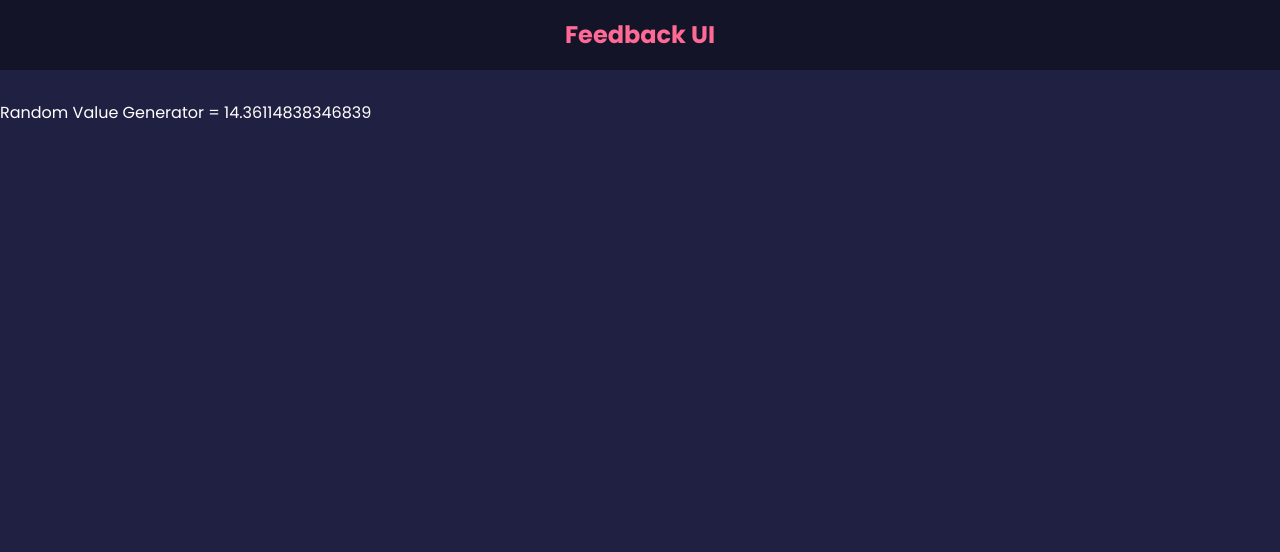
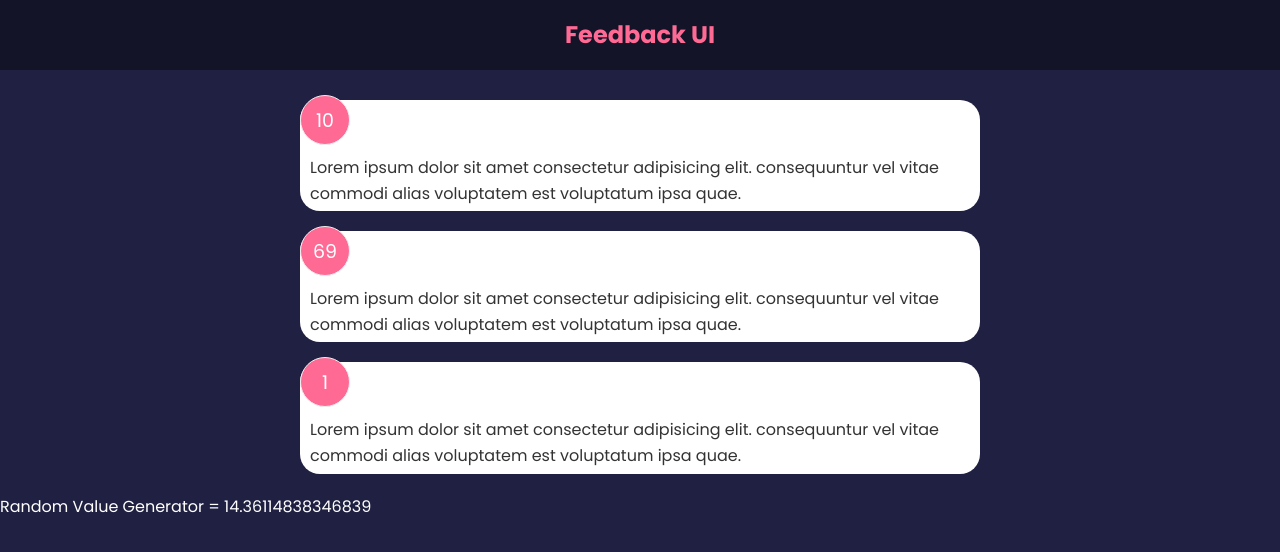
Before and after one commit to himanshu01724/feedback-Application, a React (Create React App) app: page / in a window 1280 px wide. Shown: the top 552 px of the page. Built offline with nearby package versions, Linux system fonts and the light colour scheme.

Commit message:
Card Components and Conditional Styling

```diff
--- a/package.json
+++ b/package.json
@@ -9,6 +9,7 @@
     "react": "^18.2.0",
     "react-dom": "^18.2.0",
     "react-scripts": "5.0.1",
+    "react-simple-animate": "^3.5.2",
     "web-vitals": "^2.1.4"
   },
   "scripts": {
--- a/src/App.js
+++ b/src/App.js
@@ -1,11 +1,17 @@
 import Header from "./Components/Header"
+import FeedbackList from "./Components/FeedbackList"
+import { useState } from "react"
+import Feedbackdata from "./data/Feedbackdata"
 
 function App(){
+
+    const [feedback,setFeedback] = useState(Feedbackdata)
 
     return (
     <>
     <Header />
     <div className = 'Container'>
+    <FeedbackList  feedback = {feedback}/>
     <p>Random Value Generator = {Math.random()*(9+9)}
     </p>
     </div>
--- /dev/null
+++ b/src/Components/FeedbackItem.jsx
@@ -0,0 +1,19 @@
+import PropTypes from "prop-types"
+import Card from "./shared/Card"
+
+function FeedbackItem({item}){
+    return (
+        <Card  >
+            <div className="num-display">{item.rating}</div>
+            <div className="text-display">{item.text}</div>
+        </Card>
+
+    )
+
+}
+
+FeedbackItem.propTypes = {
+    item: PropTypes.object.isRequired,
+}
+
+export default FeedbackItem
--- /dev/null
+++ b/src/Components/FeedbackList.jsx
@@ -0,0 +1,30 @@
+import PropTypes from "prop-types"
+import FeedbackItem from "./FeedbackItem"
+
+function FeedbackList({feedback}){
+    if (!feedback || feedback.length === 0){
+        alert("No Feedback Recieved Yet")
+    }
+    return <div className = "feedback-list">
+
+        {feedback.map((item) => (
+
+             <FeedbackItem key = {item.id} item={item}/>
+
+        ))}
+
+        </div>
+
+}
+
+FeedbackList.propTypes = {
+    feedback:PropTypes.arrayOf(
+        PropTypes.shape({
+            id:PropTypes.number.isRequired,
+            text:PropTypes.string.isRequired,
+            rating:PropTypes.number.isRequired,
+        })
+    )
+}
+
+export default FeedbackList
--- a/src/Components/Header.jsx
+++ b/src/Components/Header.jsx
@@ -3,13 +3,16 @@ function Header({text,bgcolor,textcolor}) {
 const headerStyles = {backgroundColor:bgcolor,color:textcolor}
 
   return (
+    <>
     <header style = {headerStyles}>
         <div className="container">
             <h2>{text}</h2>
         </div>
 
     </header>
+    </>
   )
+
 }
 Header.defaultProps = {
     text : "Feedback UI",
--- /dev/null
+++ b/src/Components/shared/Card.jsx
@@ -0,0 +1,18 @@
+import PropTypes from "prop-types"
+
+function Card({children,reverse}){
+    return (
+    <div className = {`card ${reverse && `reverse`}`}>{children}</div>
+    )
+}
+
+Card.defaultProps = {
+    reverse:false
+}
+
+Card.propTypes = {
+    children: PropTypes.node.isRequired,
+    reverse: PropTypes.bool,
+}
+
+export default Card
--- /dev/null
+++ b/src/data/Feedbackdata.js
@@ -0,0 +1,18 @@
+const Feedbackdata = [
+    {
+        id: 1,
+        rating: 10,
+        text: 'Lorem ipsum dolor sit amet consectetur adipisicing elit. consequuntur vel vitae commodi alias voluptatem est voluptatum ipsa quae.',
+      },
+      {
+        id: 2,
+        rating: 69,
+        text: 'Lorem ipsum dolor sit amet consectetur adipisicing elit. consequuntur vel vitae commodi alias voluptatem est voluptatum ipsa quae.',
+      },
+      {
+        id: 3,
+        rating: 1,
+        text: 'Lorem ipsum dolor sit amet consectetur adipisicing elit. consequuntur vel vitae commodi alias voluptatem est voluptatum ipsa quae.',
+      },
+]
+export default Feedbackdata
--- a/src/index.css
+++ b/src/index.css
@@ -35,15 +35,25 @@ header {
 .card {
   background-color: #fff;
   color: #333;
-  border-radius: 15px;
-  padding: 40px 50px;
-  margin: 20px 0;
+  border-radius: 20px;
+  padding: 5px 10px;
+  margin: 20px 300px;
   position: relative;
+}
+
+
+.num-display {
+  position:absolute;
+  top: -10px;
+  left: -10px;
+
+
 }
 
 .card.reverse {
   background-color: rgba(0, 0, 0, 0.4);
-  color: #fff;
+  color: #F5F5DC;
+  outline:#fff solid 2px;
 }
 
 .card h2 {
@@ -125,11 +135,6 @@ input:focus {
   align-items: center;
 }
 
-.num-display {
-  position: absolute;
-  top: -10px;
-  left: -10px;
-}
 
 .close,
 .edit {
--- a/src/index.js
+++ b/src/index.js
@@ -1,6 +1,6 @@
 import React from "react"
-import ReactDOM from "react-dom"
 import App from "./App"
 import "./index.css"
+import { createRoot } from 'react-dom/client'
 
-ReactDOM.render(<App/>,document.getElementById('root'))
+createRoot(document.getElementById('root')).render(<App/>)
```
Also changed, not shown: 1 other file (tests, documents, lock files or other folders).
